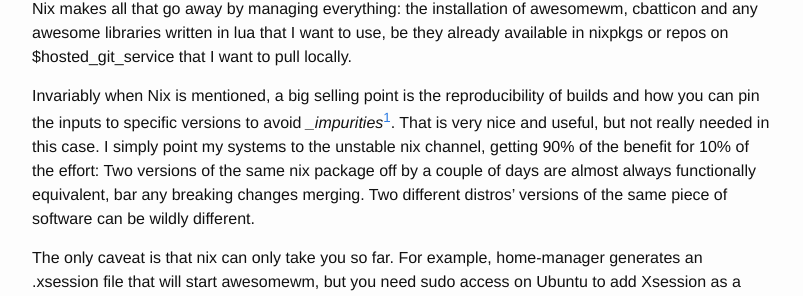
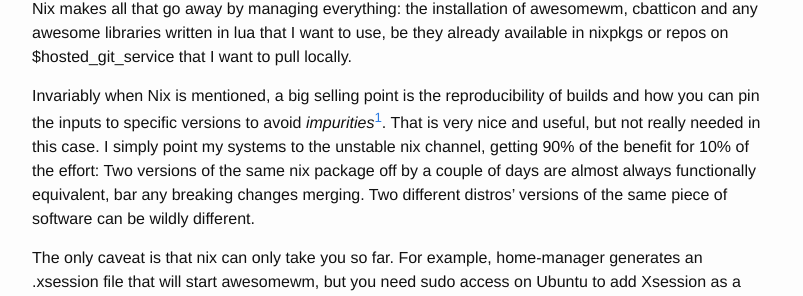
Before and after one commit to rski/rski.github.io, a Jekyll site: the page built from _posts/2021-12-24-nix-swiss-army-knife.md, in a window 1280 px wide and 900 px high, scrolled down 405 px. Shown: the part 146-442 px from the top of the window, without its empty margins (238-1041 px from the left). Built offline with Jekyll 4.4.1, drawn with Linux system fonts in a browser that asks for light colours; our own code applies the rules of GitHub Pages for plain Markdown files.

Commit message:
remove extra _

```diff
--- a/_posts/2021-12-24-nix-swiss-army-knife.md
+++ b/_posts/2021-12-24-nix-swiss-army-knife.md
@@ -8,7 +8,7 @@
 
 Something the usual methods of managing dotfiles have in common is that they leave a lot of things up to the whims of the underlying system. In the past, the first step I would be forced to take is tweak my awesomewm config to cater to the idiosyncrasies of the packaged awesome. In theory, the awesomewm version was the same, in practice libraries were missing, certain things were slightly different or on different paths, and it was always a pain to figure out battery indicators out of all things. On one distro cbatticon is not packaged and the lua lib for awesome is easier to find and use, on another the opposite. Nix makes all that go away by managing everything: the installation of awesomewm, cbatticon and any awesome libraries written in lua that I want to use, be they already available in nixpkgs or repos on $hosted\_git\_service that I want to pull locally.
 
-Invariably when Nix is mentioned, a big selling point is the reproducibility of builds and how you can pin the inputs to specific versions to avoid __impurities_[^1]. That is very nice and useful, but not really needed in this case. I simply point my systems to the unstable nix channel, getting 90% of the benefit for 10% of the effort: Two versions of the same nix package off by a couple of days are almost always functionally equivalent, bar any breaking changes merging. Two different distros' versions of the same piece of software can be wildly different.
+Invariably when Nix is mentioned, a big selling point is the reproducibility of builds and how you can pin the inputs to specific versions to avoid _impurities_[^1]. That is very nice and useful, but not really needed in this case. I simply point my systems to the unstable nix channel, getting 90% of the benefit for 10% of the effort: Two versions of the same nix package off by a couple of days are almost always functionally equivalent, bar any breaking changes merging. Two different distros' versions of the same piece of software can be wildly different.
 
 The only caveat is that nix can only take you so far. For example, home-manager generates an .xsession file that will start awesomewm, but you need sudo access on Ubuntu to add Xsession as a login option[^2].
 
```
